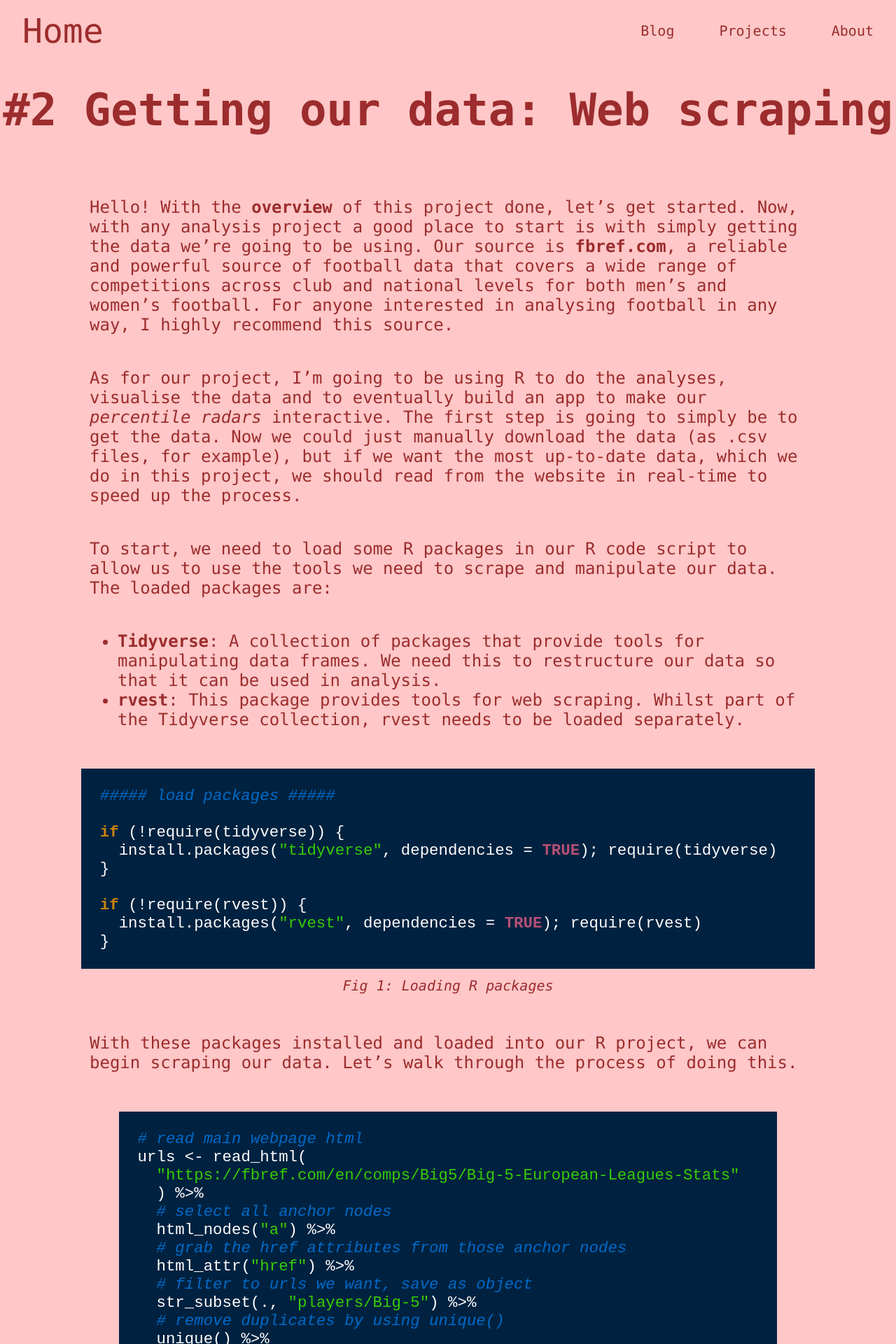
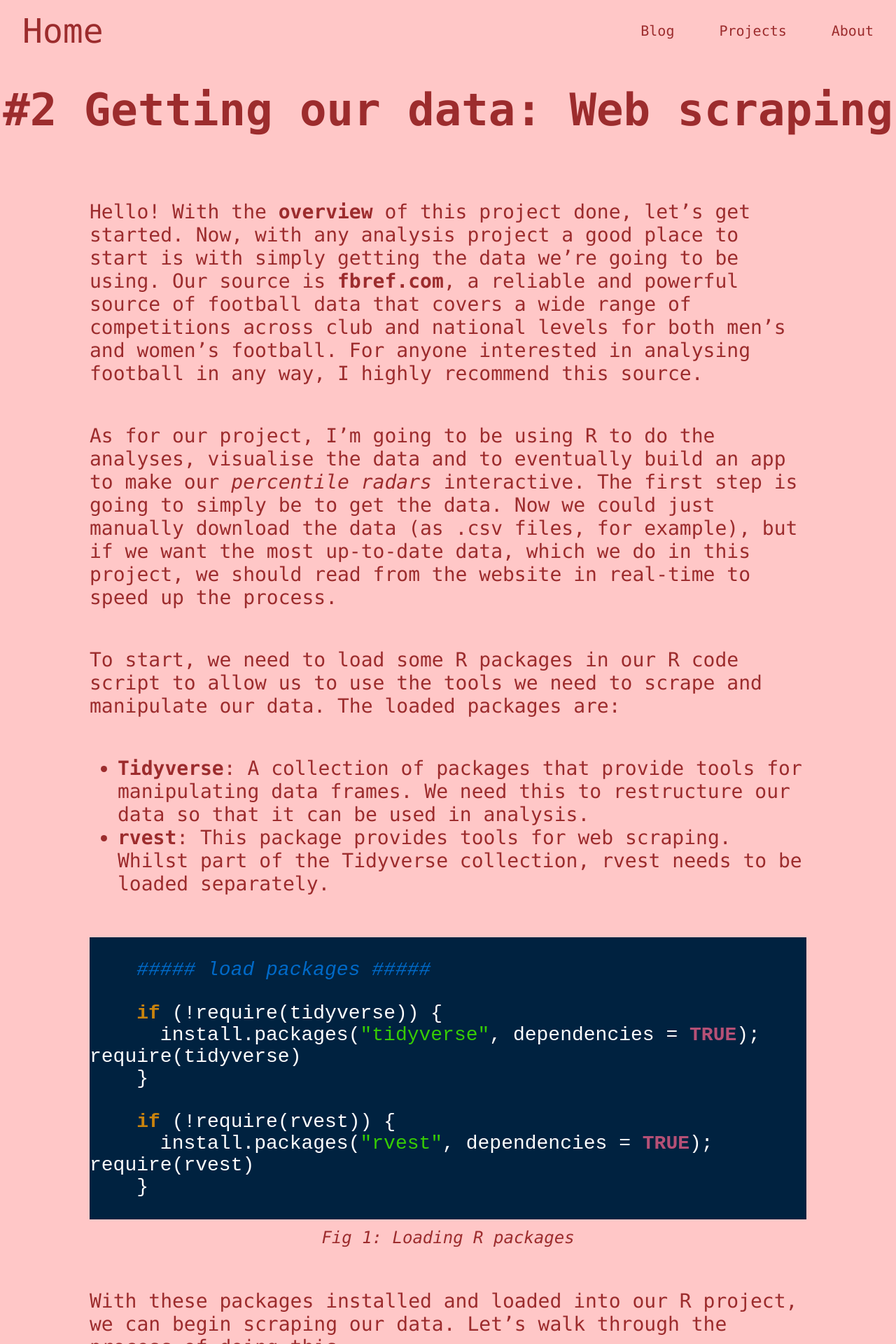
Before and after one commit to CharlieHomewood/website, a Jekyll site: the page built from _posts/projects/project 1/2023-07-14-project1-post2.md, in a window 1280 px wide. Shown: the top 1920 px of the page at 70% size. Built offline with Jekyll 4.4.1, drawn with Linux system fonts in a browser that asks for light colours; some of the changed text lies outside the part shown.

Commit message:
25/07/2023 commit

```diff
--- a/assets/css/cobalt.css
+++ b/assets/css/cobalt.css
@@ -12,7 +12,7 @@
 .highlight .p { color: #ffffff } /* Punctuation */
 .highlight .cm { color: #006ac8; font-style: italic; background-color: #002240 } /* Comment.Multiline */
 .highlight .cp { color: #006ac8; font-weight: bold; font-style: italic; background-color: #002240 } /* Comment.Preproc */
-.highlight .c1 { color: #006ac8; font-style: italic; background-color: #002240 } /* Comment.Single */
+.highlight .c1 { color: #006ac8; font-style: italic; background-color: rgba(0, 0, 0, 0) } /* Comment.Single */
 .highlight .cs { color: #006ac8; font-style: italic; background-color: #002240 } /* Comment.Special */
 .highlight .gd { color: #ffffff } /* Generic.Deleted */
 .highlight .ge { color: #ffffff } /* Generic.Emph */
--- a/assets/css/main.css
+++ b/assets/css/main.css
@@ -16,6 +16,7 @@
 
 #footer-container {
   display: flex;
+  flex-wrap: wrap;
   justify-content: center;
   align-items: center;
   height: fit-content;
@@ -29,7 +30,7 @@
 }
 
 #footer-social-link {
-  font-size: 2rem;
+  font-size: clamp(1.5rem, -0.875rem + 8.333vw, 2rem);
   text-decoration: none;
   margin-inline: 2rem;
   display: flex;
@@ -65,16 +66,17 @@
   display: flex;
   justify-content: space-between;
   align-items: center;
+  flex-wrap: wrap;
 }
 
 #header-title {
-  font-size: 4rem;
+  font-size: clamp(2.5rem, -0.875rem + 8.333vw, 4rem);
   padding: 0;
   margin: 0;
   text-align: center;
   justify-self: flex-start;
-  padding-top: 2rem;
-  padding-bottom: 4rem;
+  padding-top: clamp(0.75rem, -0.875rem + 8.333vw, 2rem);
+  padding-bottom: clamp(2.5rem, -0.875rem + 8.333vw, 4rem);
   font-weight: bold;
 }
 
@@ -99,6 +101,7 @@
   height: 100%;
   width: fit-content;
   display: flex;
+  flex-wrap: wrap;
 }
 
 #header-nav-link {
@@ -167,7 +170,7 @@
 
 #home-h1 {
   text-align: center;
-  font-size: 6rem;
+  font-size: clamp(2.5rem, -0.875rem + 8.333vw, 6rem);
   padding: 0;
   margin: 0;
   height: fit-content;
@@ -206,7 +209,7 @@
 
 #home-nav-a {
   text-align: center;
-  font-size: 2.75rem;
+  font-size: clamp(2rem, -0.875rem + 8.333vw, 2.75rem);
   text-decoration: none;
   padding-block: 10px;
   width: 100%;
@@ -259,7 +262,7 @@
   flex-direction: column;
   justify-content: left;
   align-items: flex-start;
-  font-size: 1.5rem;
+  font-size: clamp(1rem, -0.875rem + 8.333vw, 1.75rem);
 }
 
 /* pages/blog styling */
@@ -294,10 +297,11 @@
 
 #blog-title {
   margin: 0;
+  font-size: clamp(1.5rem, -0.875rem + 8.333vw, 2rem);
 }
 
 #blog-date {
-  font-size: 1.25rem;
+  font-size: clamp(0.9rem, -0.875rem + 8.333vw, 1.25rem);
   margin: 0;
   margin-top: 1rem;
 }
@@ -333,7 +337,7 @@
 }
 
 #projectpage-item {
-  font-size: 2rem;
+  font-size: clamp(1.5rem, -0.875rem + 8.333vw, 2rem);
   text-decoration: none;
   width: fit-content;
   transition: 0.5s ease;
@@ -385,7 +389,7 @@
 #projects-post {
   display: block;
   text-align: left;
-  font-size: 2rem;
+  font-size: clamp(1.5rem, -0.875rem + 8.333vw, 2rem);
   text-decoration: none;
   width: fit-content;
   transition: 0.5s ease;
@@ -394,10 +398,11 @@
 
 #projects-post-title {
   margin: 0;
+  font-size: clamp(1.5rem, -0.875rem + 8.333vw, 2rem);
 }
 
 #projects-post-date {
-  font-size: 1.25rem;
+  font-size: clamp(0.9rem, -0.875rem + 8.333vw, 1.25rem);
   margin: 0;
   margin-top: 1rem;
 }
@@ -428,7 +433,7 @@
 }
 
 #about-content {
-  font-size: 1.5rem;
+  font-size: clamp(1rem, -0.875rem + 8.333vw, 1.5rem);
   height: fit-content;
 }
 
@@ -448,32 +453,15 @@
   margin: 0;
 }
 
-#centered-image-caption {
-  margin-top: 0.75rem;
-  font-style: italic;
-  font-size: 1.25rem;
+#centered-image img {
+  width: clamp(10rem, 100%, 20rem);
+  height: 25%;
 }
 
-figure.highlight {
-  height: fit-content;
-  display: flex;
-  justify-content: center;
-}
-
-figure.highlight > pre {
-  margin: 0;
-  display: flex;
-  justify-content: center;
-  align-items: center;
-  height: fit-content;
-  width: fit-content;
-}
-
-code.language-r {
-  justify-content: center;
-  height: fit-content;
-  width: fit-content;
-  font-size: 1.4rem;
+#centered-image-caption {
+  margin-top: clamp(0.25rem, -0.875rem + 8.333vw, 0.75rem);
+  font-style: italic;
+  font-size: clamp(0.9rem, -0.875rem + 8.333vw, 1.25rem);
 }
 
 #code-snippet-container {
@@ -482,16 +470,38 @@
   justify-content: center;
   align-items: center;
   margin-block: 2rem;
+  align-self: center;
+  height: fit-content;
+  width: 100%;
+}
+
+.highlight {
+  width: 100%;
+}
+
+.highlight pre {
   width: fit-content;
-  align-self: center;
-  height: 100%;
+  display: flex;
+  justify-content: center;
+  align-items: center;
+  margin: 0;
+  white-space: pre-wrap;
+}
+
+code.language-r {
+  height: fit-content;
+}
+
+code.language-r #text {
+  font-size: clamp(1rem, -0.875rem + 8.333vw, 1.5rem);
 }
 
 #code-snippet-caption {
   margin: 0;
-  margin-top: 0.75rem;
+  margin-top: clamp(0.25rem, -0.875rem + 8.333vw, 0.75rem);
   font-style: italic;
-  font-size: 1.25rem;
+  font-size: clamp(1rem, -0.875rem + 8.333vw, 1.5rem);
+  display: inline;
 }
 
 #otherpage-link {
```
Also changed, not shown: _posts/blogs/2023-07-25-second-blog.md (added, +8 -0 lines), _posts/projects/project 1/2023-07-14-project1-post2.md (+7 -7 lines).
